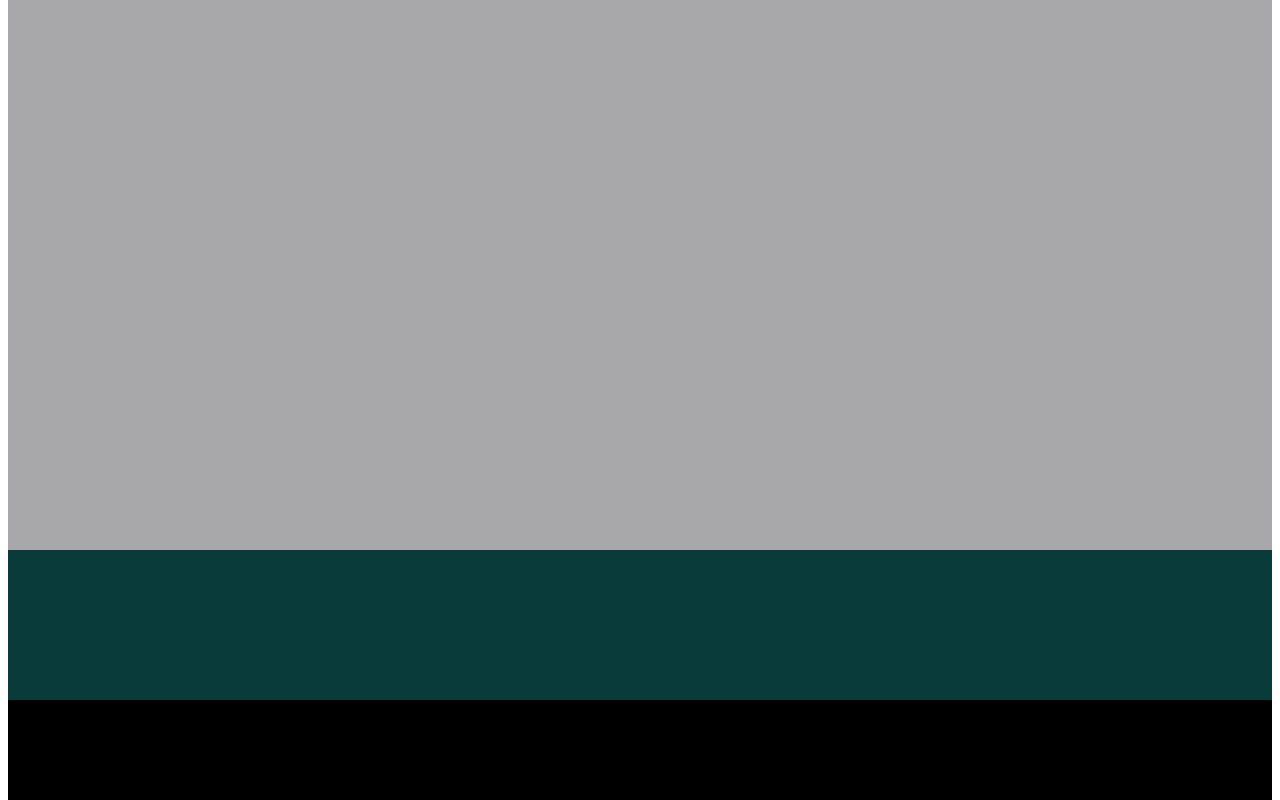
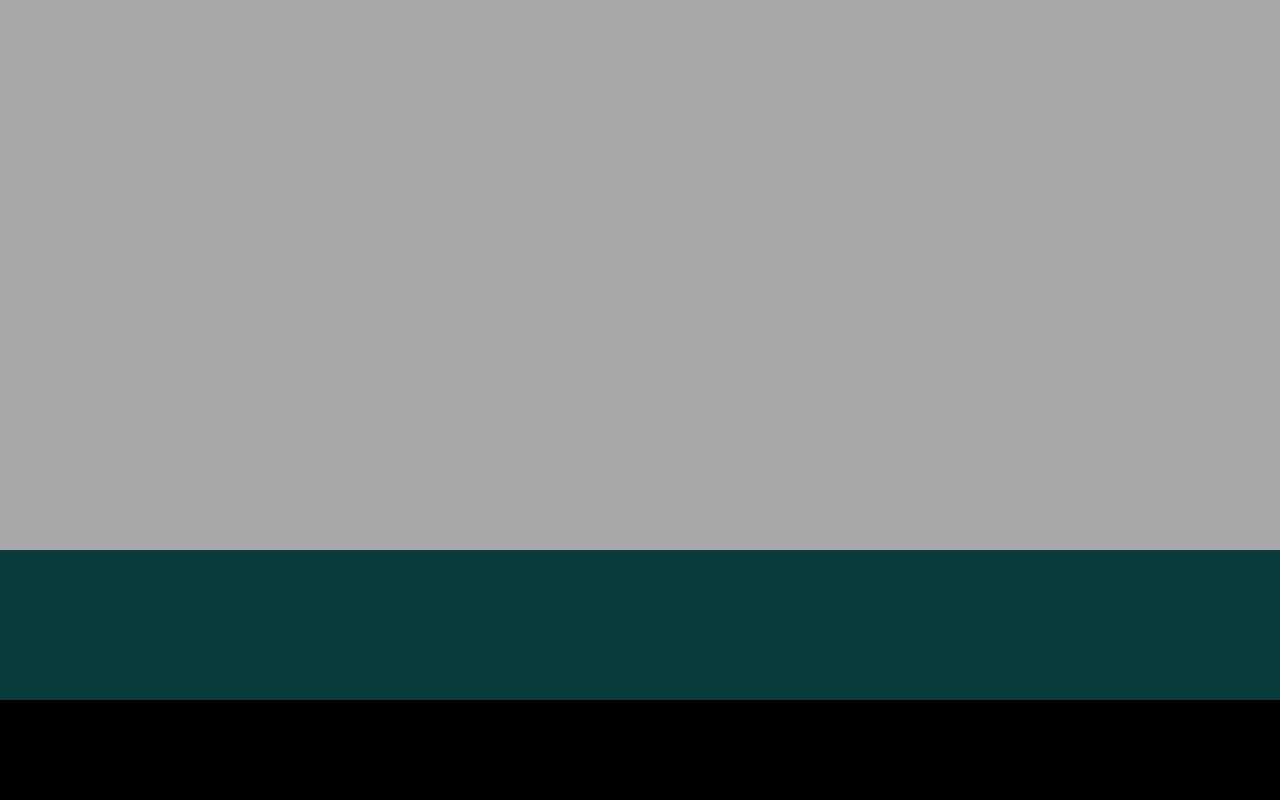
Before and after one commit to paulinemaster2505/hulu-project, a plain HTML site: page index.html in a window 1280 px wide. Shown: the top 800 px of the page. Drawn offline with Linux system fonts and the light colour scheme.

Commit message:
hulu project

```diff
--- a/style.css
+++ b/style.css
@@ -1,6 +1,6 @@
 body {
-box-sizing: border-box;
-margin-top: 0%;
+    box-sizing: border-box;
+    margin: 0%;
 }
 .HeroSection {
     background-color: #A8A8AA;
@@ -33,7 +33,3 @@ margin-top: 0%;
     width:100%;
     Padding: 90px 40px;
 }
-
-
-
-}
```
